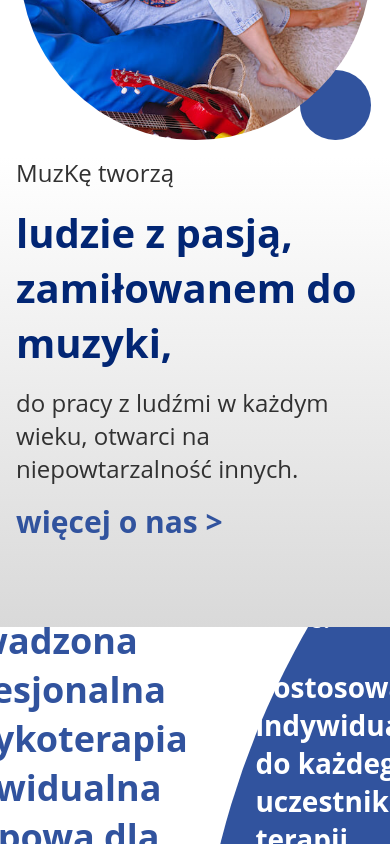
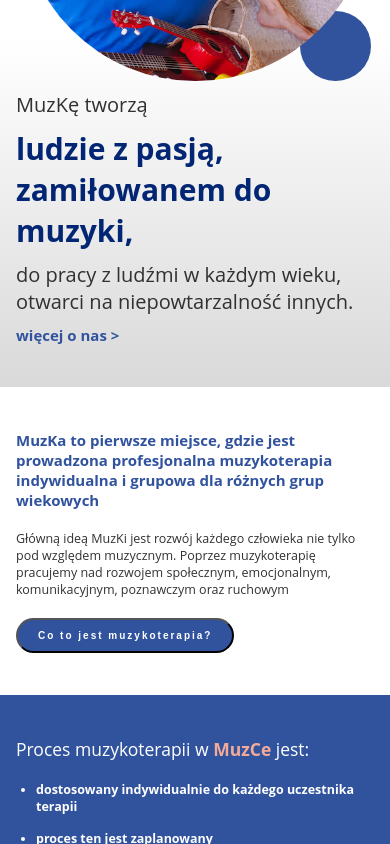
Before and after one commit to michalwieja/muzka-nuxt, a Nuxt app: page / in a window 390 px wide. Shown: the part 1156-2000 px from the top of the page. Built offline with nearby package versions, Linux system fonts and the light colour scheme.

Commit message:
new font responsivness

```diff
--- a/styles/about.scss
+++ b/styles/about.scss
@@ -6,6 +6,8 @@
 
   @media (max-width: $break-1200) {
     height: auto;
+    padding-bottom: 5vh;
+    padding-top: 5vh;
   }
 
   &::after {
@@ -22,7 +24,7 @@
     display: flex;
     height: 100%;
     position: relative;
-    gap: 16px;
+    gap: 1rem;
 
     @media (max-width: $break-900) {
       flex-direction: column;
@@ -90,32 +92,16 @@
 
   .content {
     flex: 1;
-    font-size: 32px;
+    font-size: 2rem;
     display: flex;
     flex-direction: column;
     justify-content: center;
-    gap: 16px;
-
-    @media (max-width: $break-1200) {
-      font-size: 28px;
-    }
-
-    @media (max-width: $break-900) {
-      font-size: 24px;
-    }
+    gap: 1rem;
 
     .title {
-      font-size: 60px;
+      font-size: 3rem;
       font-weight: bold;
       color: $darkBlue;
-
-      @media (max-width: $break-1200) {
-        font-size: 50px;
-      }
-
-      @media (max-width: $break-900) {
-        font-size: 40px;
-      }
     }
   }
 }
--- a/styles/button.scss
+++ b/styles/button.scss
@@ -1,8 +1,8 @@
 .button {
     background-color: $primaryBlue;
     color: white;
-    border-radius: 40px;
-    padding: 16px 32px;
+    border-radius: 2.5rem;
+    padding: 1rem 2rem;
     min-width: 100px;
     display: flex;
     justify-content: center;
@@ -12,6 +12,7 @@
     letter-spacing: 2px;
     white-space: nowrap;
     transition: .3s;
+    font-size: 1rem;
 
     &:hover {
         background-color: $darkBlue;
--- a/styles/header.scss
+++ b/styles/header.scss
@@ -52,7 +52,7 @@
     flex-direction: column;
     align-items: flex-end;
     justify-content: space-between;
-    gap: 20px;
+    gap: 1.5rem;
     margin-right: 50%;
     transition: .5s;
 
--- a/styles/hero.scss
+++ b/styles/hero.scss
@@ -19,13 +19,12 @@
     height: 100%;
 
     h1 {
-      font-size: 60px;
+      font-size: 4rem;
       font-weight: 600;
-
     }
 
     h2 {
-      font-size: 30px;
+      font-size: 2rem;
       line-height: 3;
       font-weight: 500;
     }
@@ -36,18 +35,6 @@
       top: 50%;
       color: white;
       left: 0;
-
     }
-
-    @media (max-width: $break-900) {
-      h1 {
-        font-size: 40px;
-      }
-
-      h2 {
-        font-size: 20px;
-      }
-    }
-
   }
 }
--- a/styles/index.scss
+++ b/styles/index.scss
@@ -23,6 +23,18 @@ body {
 
 html {
   scroll-behavior: smooth;
+
+  @media(max-width: $break-1200) {
+    font-size: 14px;
+  }
+
+  @media(max-width: $break-900) {
+    font-size: 12px;
+  }
+
+  @media(max-width: $break-600) {
+    font-size: 10px;
+  }
 }
 
 .playfair {
--- a/styles/link.scss
+++ b/styles/link.scss
@@ -2,7 +2,7 @@
   all: unset;
   color: $primaryBlue;
   cursor: pointer;
-  font-size: 30px;
+  font-size: 1.5rem;
   font-weight: bold;
 
   &:hover {
--- a/styles/musicTheraphy.scss
+++ b/styles/musicTheraphy.scss
@@ -14,17 +14,17 @@
     flex: 1;
     display: flex;
     flex-direction: column;
-    gap: 28px;
+    gap: 2rem;
 
     .slogan {
-      font-size: 36px;
+      font-size: 2rem;
       font-weight: bold;
       color: $primaryBlue;
       width: 90%;
     }
 
     .text {
-      font-size: 28px;
+      font-size: 1.5rem;
       width: 90%;
     }
   }
@@ -34,7 +34,7 @@
     display: flex;
     flex-direction: column;
     align-items: flex-end;
-    gap: 28px;
+    gap: 2rem;
     color: white;
 
     &::before {
@@ -51,7 +51,7 @@
 
     .title {
       width: 80%;
-      font-size: 40px;
+      font-size: 2.5rem;
 
       span {
         color: $softOrange;
@@ -61,11 +61,59 @@
 
     .list {
       width: 80%;
-      font-size: 28px;
+      font-size: 2rem;
       font-weight: bold;
       display: flex;
       flex-direction: column;
-      gap: 20px;
+      gap: 1.5rem;
+      padding-inline-start: 2rem;
     }
   }
 }
+
+@media(max-width: $break-900) {
+  .music-theraphy {
+    height: auto;
+    padding-top: 5vh;
+
+    .wrapper {
+      flex-direction: column;
+
+      .left {
+        margin-bottom: 5vh;
+
+        .slogan {
+          font-size: 1.5rem;
+          width: 100%;
+        }
+
+        .text {
+          font-size: 1.25rem;
+          width: 100%;
+        }
+      }
+
+      .right {
+        position: relative;
+        padding-block: 5vh;
+
+        &::before {
+          border-radius: 0;
+          height: 100%;
+          top: 0;
+          left: -50vw;
+        }
+
+        .title {
+          width: 100%;
+          font-size: 1.75rem;
+        }
+
+        .list {
+          width: 100%;
+          font-size: 1.25rem;
+        }
+      }
+    }
+  }
+}
--- a/styles/offer.scss
+++ b/styles/offer.scss
@@ -1,12 +1,16 @@
 .offer {
   padding-top: $headerHeight;
+
+  @media (max-width: $break-900) {
+    padding-top: 5vh;
+  }
 
   .title-wrapper {
     text-align: center;
   }
 
   .title {
-    font-size: 50px;
+    font-size: 3rem;
     font-weight: bold;
     position: relative;
     display: inline-block;
@@ -14,29 +18,46 @@
     &::before {
       position: absolute;
       content: '';
-      left: 8px;
-      right: 8px;
-      height: 18px;
+      left: 1rem;
+      right: 1rem;
+      height: .75rem;
       background-color: $primaryBlue;
       top: 110%;
     }
   }
 
   .cards {
-    padding-top: 60px;
+    padding-top: 4rem;
     display: grid;
     grid-template-columns: repeat(3, 1fr);
-    gap: 16px;
+    column-gap: 2rem;
+    row-gap: 5rem;
+
+    @media (max-width: $break-900) {
+      grid-template-columns: repeat(2, 1fr);
+    }
+
+    @media (max-width: $break-600) {
+      grid-template-columns: 1fr;
+    }
   }
 
   .card {
     background: $primaryBlue;
     color: white;
-    border-top-left-radius: 16px;
-    border-top-right-radius: 16px;
+    border-top-left-radius: 1rem;
+    border-top-right-radius: 1rem;
     overflow: hidden;
-    height: 720px;
+    height: 600px;
     transition: .3s;
+
+    @media (max-width: $break-900) {
+      height: 500px;
+    }
+
+    @media (max-width: $break-600) {
+      height: 400px;
+    }
 
     &:hover {
       background: $primaryOrange;
@@ -52,21 +73,24 @@
 
       img {
         transition: .3s;
+        object-fit: cover;
+        width: 100%;
+        height: 100%;
+        object-position: top;
       }
     }
 
     .card-content {
       height: 55%;
-      padding: 32px 16px;
+      padding: 2rem 1rem;
       display: flex;
       flex-direction: column;
       justify-content: space-between;
     }
 
     .card-title {
-      font-size: 30px;
+      font-size: 1.75rem;
       font-weight: bold;
-
     }
   }
 }
```
